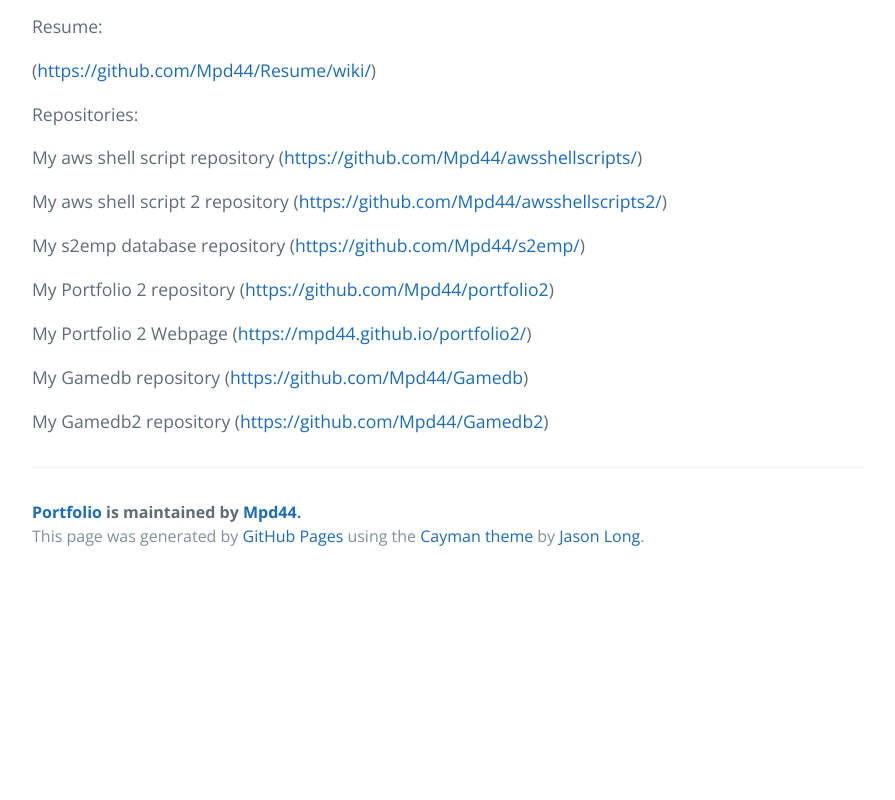
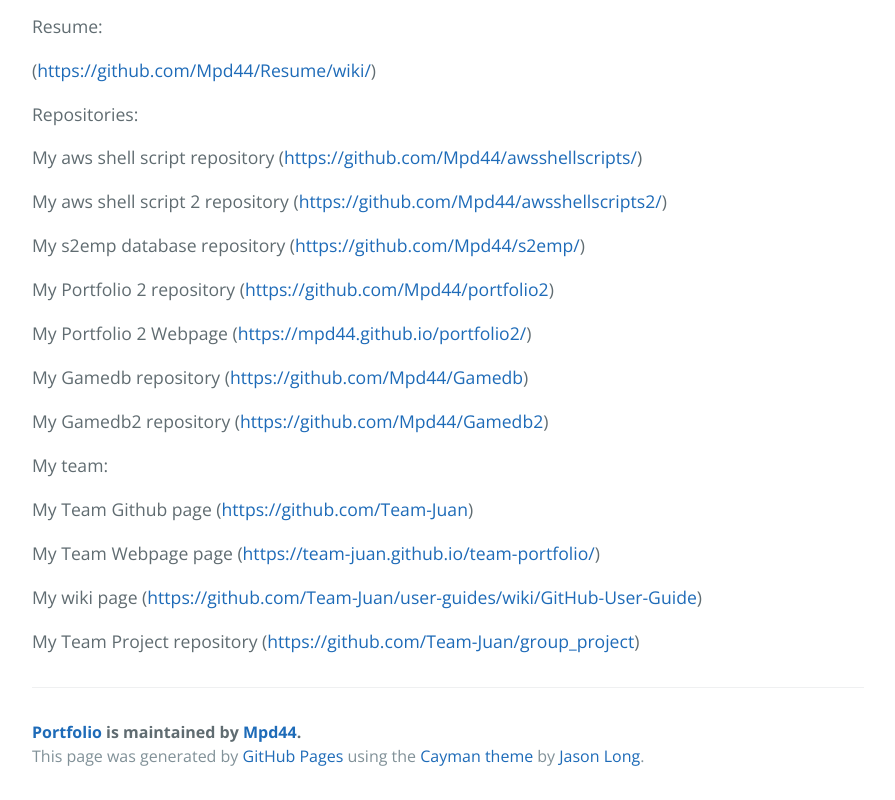
Before and after one commit to Mpd44/Portfolio, a plain HTML site: page index.html in a window 1280 px wide. Shown: the part 622-1422 px from the top of the page, without its empty margins (192-1087 px from the left). Before the commit the page ends 1202 px from the top, so only its background shows below. Drawn offline with nearby package versions, Linux system fonts and the light colour scheme.

Commit message:
Update index.html

```diff
--- a/index.html
+++ b/index.html
@@ -35,6 +35,11 @@
                   <p>My Portfolio 2 Webpage (<a href="https://mpd44.github.io/portfolio2/">https://mpd44.github.io/portfolio2/</a>)</p>
                   <p>My Gamedb repository (<a href="https://github.com/Mpd44/Gamedb">https://github.com/Mpd44/Gamedb</a>)</p>
                   <p>My Gamedb2 repository (<a href="https://github.com/Mpd44/Gamedb2">https://github.com/Mpd44/Gamedb2</a>)</p>
+      <p> My team: </p>
+                  <p>My Team Github page (<a href="https://github.com/Team-Juan">https://github.com/Team-Juan</a>)</p>
+                  <p>My Team Webpage page (<a href="https://team-juan.github.io/team-portfolio/">https://team-juan.github.io/team-portfolio/</a>)</p>
+                  <p>My wiki page (<a href="https://github.com/Team-Juan/user-guides/wiki/GitHub-User-Guide">https://github.com/Team-Juan/user-guides/wiki/GitHub-User-Guide</a>)</p>
+                  <p>My Team Project repository (<a href="https://github.com/Team-Juan/group_project">https://github.com/Team-Juan/group_project</a>)</p>
 
       <footer class="site-footer">
         <span class="site-footer-owner"><a href="https://github.com/Mpd44/Portfolio">Portfolio</a> is maintained by <a href="https://github.com/Mpd44">Mpd44</a>.</span>
```
